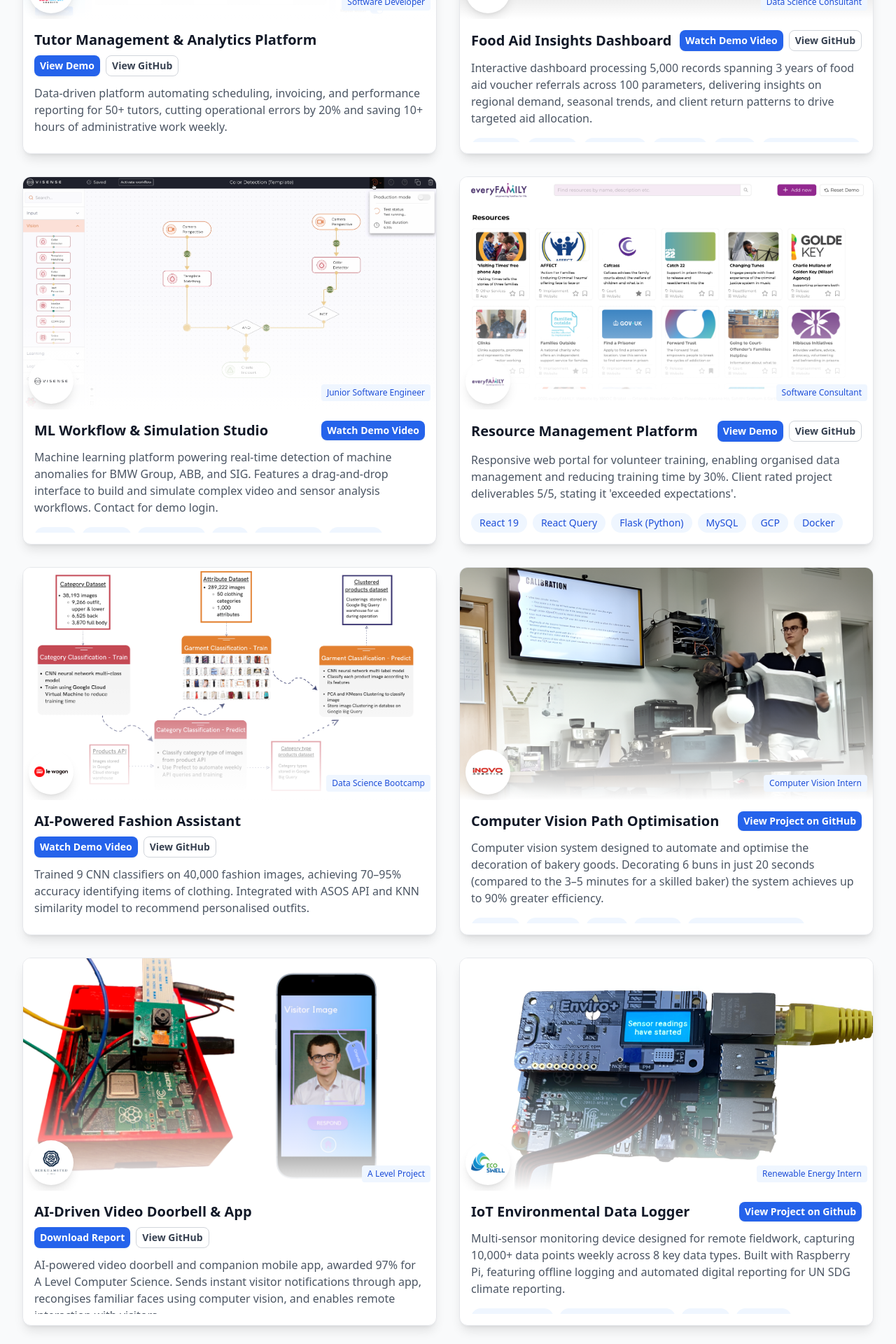
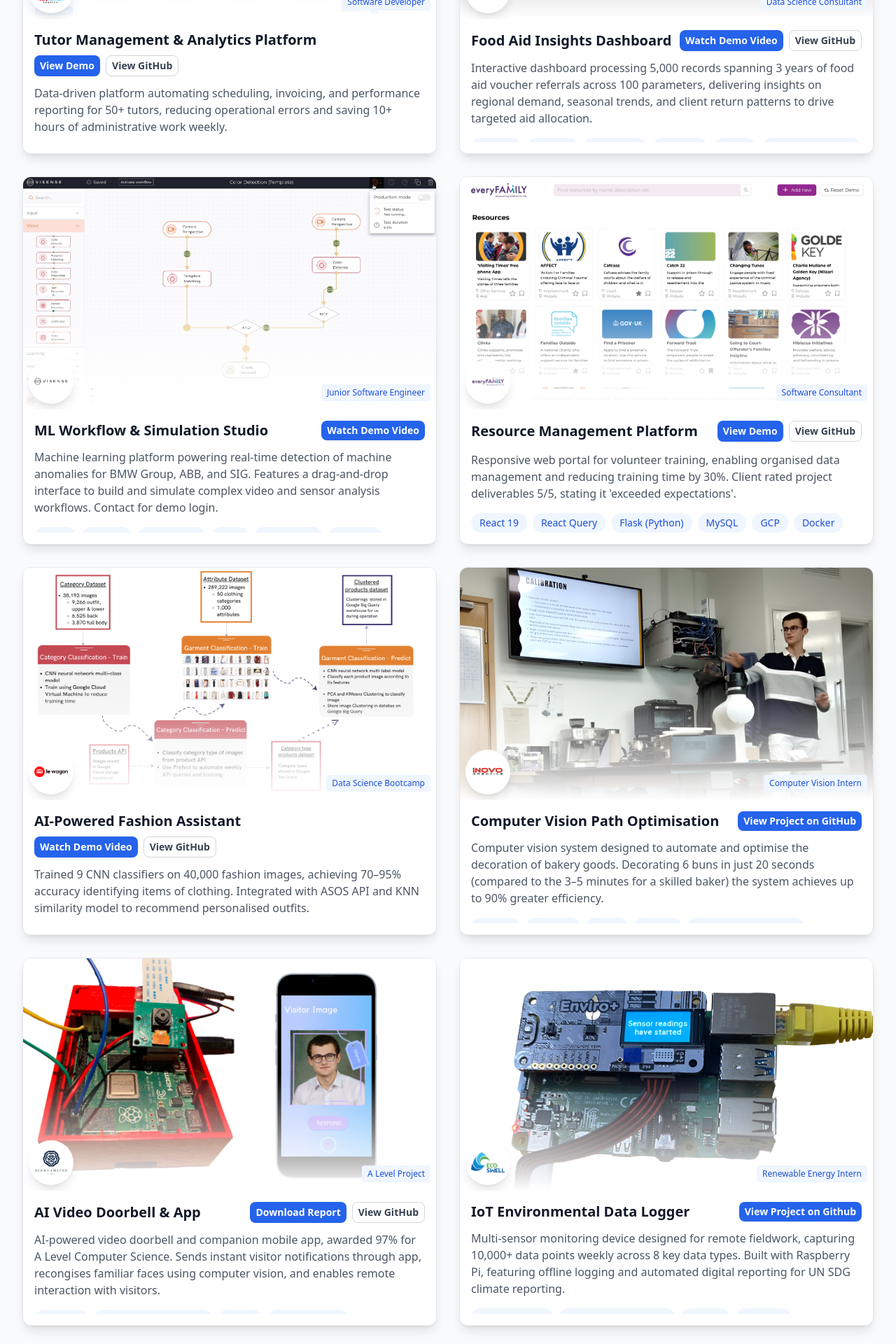
Before and after one commit to orlandoalexander/Portfolio, a Next.js app: page / in a window 1280 px wide. Shown: the part 780-2700 px from the top of the page at 70% size. Built offline with nearby package versions, Linux system fonts and the light colour scheme; grey boxes are pictures that could not be loaded.

Commit message:
Update ProjectsSection.tsx

```diff
--- a/app/components/ProjectsSection.tsx
+++ b/app/components/ProjectsSection.tsx
@@ -8,7 +8,7 @@ const projects = [
   {
     title: "Tutor Management & Analytics Platform",
     description:
-      "Data-driven platform automating scheduling, invoicing, and performance reporting for 50+ tutors, cutting operational errors by 20% and saving 10+ hours of administrative work weekly.",
+      "Data-driven platform automating scheduling, invoicing, and performance reporting for 50+ tutors, reducing operational errors and saving 10+ hours of administrative work weekly.",
     buttonPrimary: "View Demo",
     buttonPrimaryLink: "https://educatchcharity-demo.netlify.app",
     buttonSecondary: "View GitHub",
@@ -124,7 +124,7 @@ const projects = [
     category: ["Data Science"],
   },
   {
-    title: "AI-Driven Video Doorbell & App",
+    title: "AI Video Doorbell & App",
     description:
       "AI-powered video doorbell and companion mobile app, awarded 97% for A Level Computer Science. Sends instant visitor notifications through app, recongises familiar faces using computer vision, and enables remote interaction with visitors.",
     buttonPrimary: "Download Report",
```
